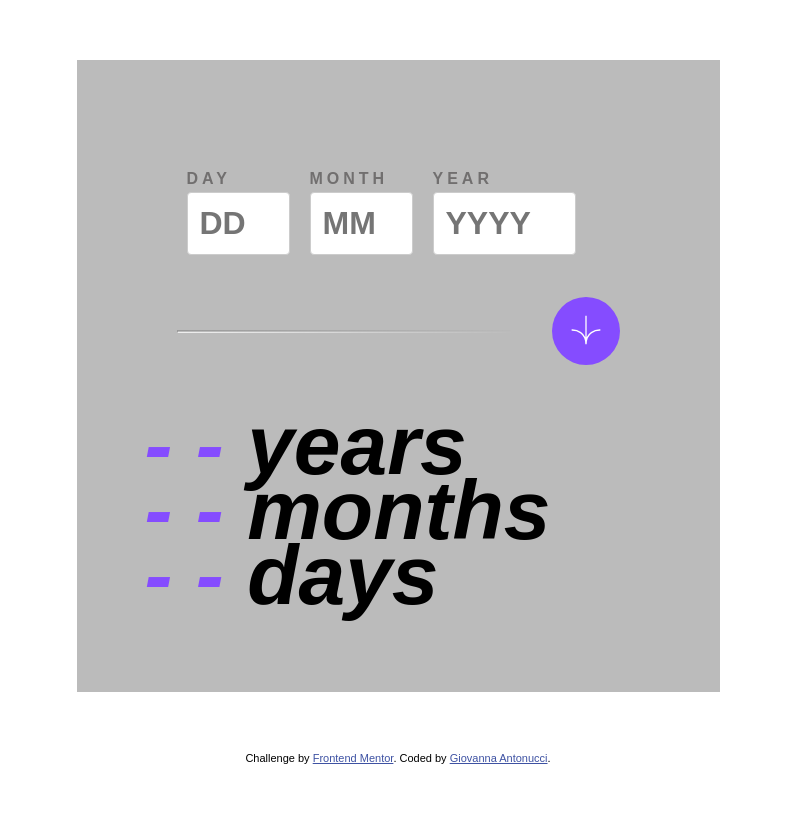
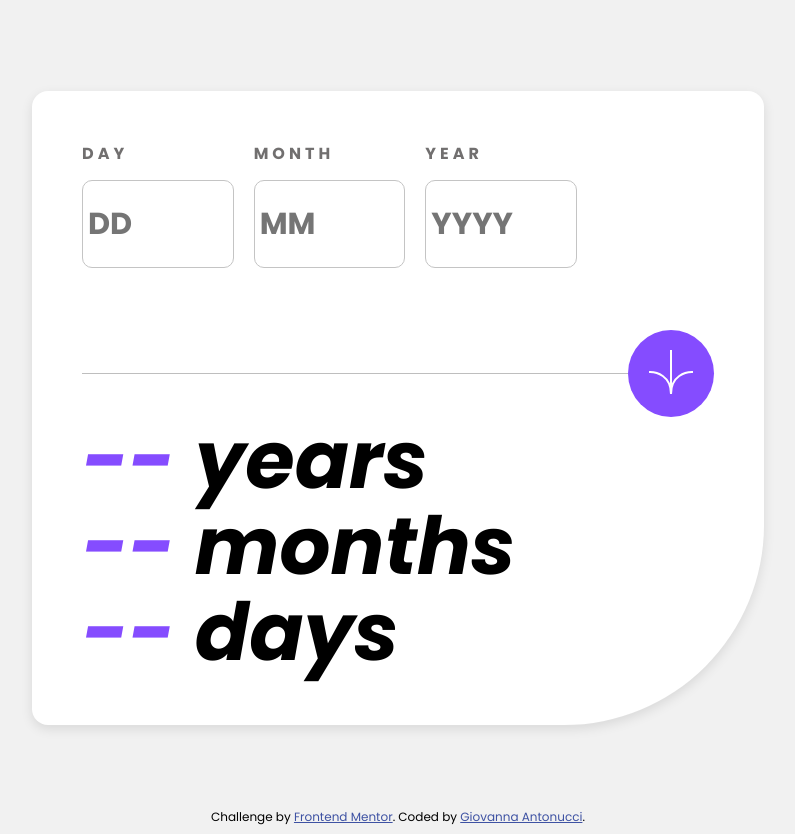
Before and after one commit to gioantonucci/calculator-age, a plain HTML site: page project/index.html in a window 1280 px wide. Shown: the whole page, without its empty margins (242-1037 px from the left). Before the commit the page ends 800 px from the top, so only its background shows below. Drawn offline with Linux system fonts and the light colour scheme.

Commit message:
cleaning code

```diff
--- a/project/index.html
+++ b/project/index.html
@@ -3,74 +3,69 @@
   <head>
     <meta charset="UTF-8" />
     <meta name="viewport" content="width=device-width, initial-scale=1.0" />
-    <!-- displays site properly based on user's device -->
-    <link rel="stylesheet" href="./styles.css" />
-
     <link
       rel="icon"
       type="image/png"
       sizes="32x32"
       href="./assets/images/favicon-32x32.png"
     />
+    <link rel="stylesheet" href="styles.css" />
+    <link rel="preconnect" href="https://fonts.googleapis.com" />
+    <link rel="preconnect" href="https://fonts.gstatic.com" crossorigin />
+    <link
+      href="https://fonts.googleapis.com/css2?family=Poppins:ital,wght@0,100;0,200;0,300;0,400;0,500;0,600;0,700;0,800;0,900;1,100;1,200;1,300;1,400;1,500;1,600;1,700;1,800&display=swap"
+      rel="stylesheet"
+    />
     <title>Frontend Mentor | Age calculator app</title>
   </head>
   <body>
+    <main>
       <div class="container">
-      <div class="order">
-      <!-- inputs -->
-      <section class="input-container">
-
-        <div class="inputs">
-          <label class="label" name="day" id="day-label" for="day">DAY</label>
+        <section class="inputs">
+          <div>
+            <label for="day-input">DAY</label>
             <input
+              type="text"
+              placeholder="DD"
               id="day-input"
-            type="number"
-            name="day"
+              maxlength="2"
               min="1"
               max="31"
-            value=""
-            placeholder="DD"
+            />
+            <p style="color: red" id="error-day"></p>
+          </div>
+          <div>
+            <label for="month-input">MONTH</label>
+            <input
+              type="text"
+              placeholder="MM"
+              id="month-input"
               maxlength="2"
-          />
-          <p id="error-day"></p>
-        </div>
-        <div class="inputs">
-          <label for="month" class="label">MONTH</label>
-          <input
-            name="month"
-            id="month-input"
-            type="number"
               min="1"
               max="12"
-            placeholder="MM"
-            value=""
-            maxlength="2"
             />
-          <p id="error-month"></p>
+            <p style="color: red" id="error-month"></p>
           </div>
-        <div class="inputs">
-          <label class="label" for="year">YEAR</label>
+          <div>
+            <label for="year-input">YEAR</label>
             <input
+              type="text"
+              placeholder="YYYY"
               id="year-input"
-            type="number"
-            name="year"
+              maxlength="4"
               min="1800"
               max="2023"
-            placeholder="YYYY"
-            value=""
-            maxlength="4"
             />
-          <p id="error-year"></p>
+            <p style="color: red" id="error-year"></p>
           </div>
         </section>
-      <!-- inputs -->
-      <div class="mid">
-        <hr class="solid" />
-        <button class="calculate-button" id="calculate-button">
+        <div class="mid-section">
+          <div class="line-divisor"></div>
+          <button id="calculate-button">
             <svg
               xmlns="http://www.w3.org/2000/svg"
-            width="30"
-            height="30"
+              width="46"
+              height="44"
               viewBox="0 0 46 44"
             >
               <g fill="none" stroke="#FFF" stroke-width="2">
@@ -81,21 +76,15 @@
             </svg>
           </button>
         </div>
-      <!-- spans -->
-      <div class="span-containers">
-        <p class="age">
-          <span class="span" id="span-year"><i>- - </i></span><i>years</i>
-        </p>
-        <p class="age">
-          <span class="span" id="span-month"><i>- - </i></span><i>months</i>
-        </p>
-        <p class="age">
-          <span class="span" id="span-day"><i>- - </i></span><i>days</i>
-        </p>
-      </div></div>
+        <section class="response">
+          <p><span id="span-year">--</span>years</p>
+          <p><span id="span-month">--</span>months</p>
+          <p><span id="span-day">--</span>days</p>
+        </section>
       </div>
-    <!-- spans -->
-    <!-- footer -->
+      <script src="./index.js"></script>
+    </main>
+
     <div class="attribution">
       Challenge by
       <a href="https://www.frontendmentor.io?ref=challenge" target="_blank"
@@ -105,7 +94,5 @@
         >Giovanna Antonucci</a
       >.
     </div>
-    <!-- footer -->
   </body>
-  <script src="./index.js"></script>
 </html>
--- a/project/styles.css
+++ b/project/styles.css
@@ -1,97 +1,116 @@
-input[type="number"]::-webkit-inner-spin-button,
-input[type="number"]::-webkit-outer-spin-button {
-  -webkit-appearance: none;
-  margin: 0;
+body {
+  background-color: rgb(241, 241, 241);
 }
-input[type="number"] {
-  -moz-appearance: textfield;
-}
-body {
+
+.attribution {
   font-family: "Poppins", sans-serif;
-}
-.attribution {
-  font-size: 11px;
+  font-size: 12px;
   text-align: center;
 }
 .attribution a {
   color: hsl(228, 45%, 44%);
 }
-.container {
-  margin: 60px;
-  width: auto;
+
+main {
   display: flex;
   flex-direction: column;
   align-items: center;
-}
-.input-container {
-  display: flex;
-}
-.inputs {
-  display: flex;
-  flex-direction: column;
-  margin: 10px;
+  justify-content: center;
+  height: 100vh;
 }
 
-input {
-  font-family: "Poppins", sans-serif;
-  font-size: 32px;
-  font-weight: bolder;
-  padding: 12px;
-  box-sizing: border-box;
-  border: 1px solid #ccc;
-  border-radius: 4px;
+.container {
+  margin: 30px;
+  padding: 50px;
+  background-color: white;
+  border-radius: 16px 16px 200px 16px;
+  box-shadow: rgba(0, 0, 0, 0.1) 0px 4px 12px;
+  width: 50%;
 }
 
-input:focus {
-  outline: none;
-  border-color: hsl(259, 100%, 65%);
-  cursor: pointer;
-}
-.label {
+label {
   font-weight: bold;
   letter-spacing: 4px;
   margin-bottom: 4px;
   color: hsl(0, 1%, 44%);
 }
-.order {
+
+.inputs {
+  display: flex;
+  gap: 20px;
+  width: 60%;
+}
+
+.inputs div {
   display: flex;
   flex-direction: column;
-  background-color: #bbb;
-  padding: 100px;
-}
-.span {
-  font-weight: bold;
-  font-size: 84px;
-  color: hsl(259, 100%, 65%);
+  width: 40%;
+  max-width: 200px;
 }
 
-.age {
-  font-weight: bolder;
-  font-size: 84px;
-  margin: -32px;
-}
-.age:nth-child(1) {
-  margin-top: 32px;
+.inputs div label {
+  font-family: "Poppins", sans-serif;
 }
 
-.mid {
-  display: flex;
-  align-items: center;
+.inputs input {
+  font-family: "Poppins", sans-serif;
+  padding: 20px 5px;
+  border-radius: 10px;
+  border: 1px solid rgb(196, 196, 196);
+  font-size: 1.9rem;
+  font-weight: bold;
+  margin-top: 10px;
 }
 
-.solid {
-  height: 1px;
-  border-right: 374px solid #bbb;
+.mid-section {
+  display: flex;
+  flex-direction: row;
+  align-items: center;
+  margin: 30px 0 0 0;
 }
+
 button {
+  border: none;
+  border-radius: 50%;
+  padding: 20px;
   background-color: hsl(259, 100%, 65%);
-  border: none;
-  border-radius: 100%;
-  width: 68px;
-  height: 68px;
 }
 
 button:hover {
-  background-color: hsl(0, 0%, 8%);
   cursor: pointer;
+  background-color: black;
 }
+
+.line-divisor {
+  border-bottom: 1px solid rgb(190, 190, 190);
+  width: 89%;
+}
+
+.response {
+  display: flex;
+  flex-direction: column;
+}
+
+.response span {
+  font-family: "Poppins", sans-serif;
+  width: 30%;
+  border: none;
+  text-align: center;
+  font-size: 5rem;
+  color: hsl(259, 100%, 65%);
+  background-color: white;
+  margin-right: 20px;
+}
+
+.response p {
+  font-family: "Poppins", sans-serif;
+  font-weight: bolder;
+  font-style: italic;
+  font-size: 5rem;
+  width: fit-content;
+  margin: -17px 0 -17px 0;
+}
+
+.error {
+  color: red;
+}
```
Lines whose indentation alone changed are shown as unchanged.
